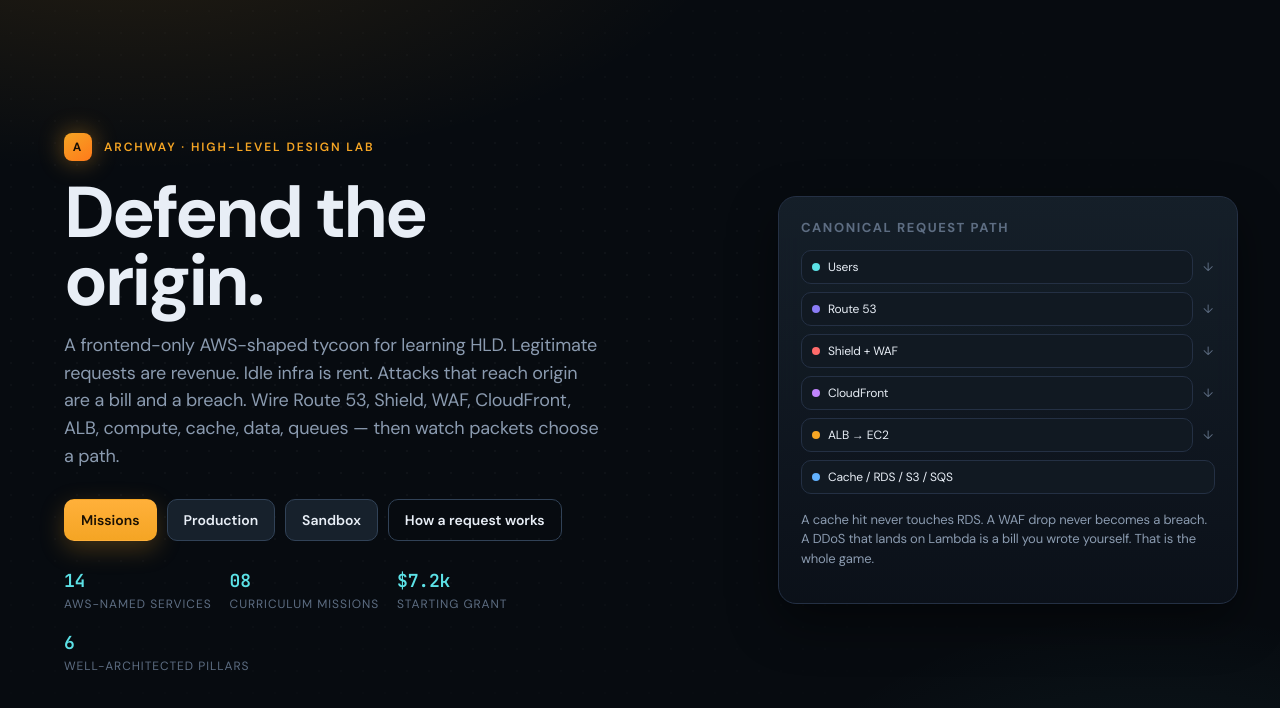
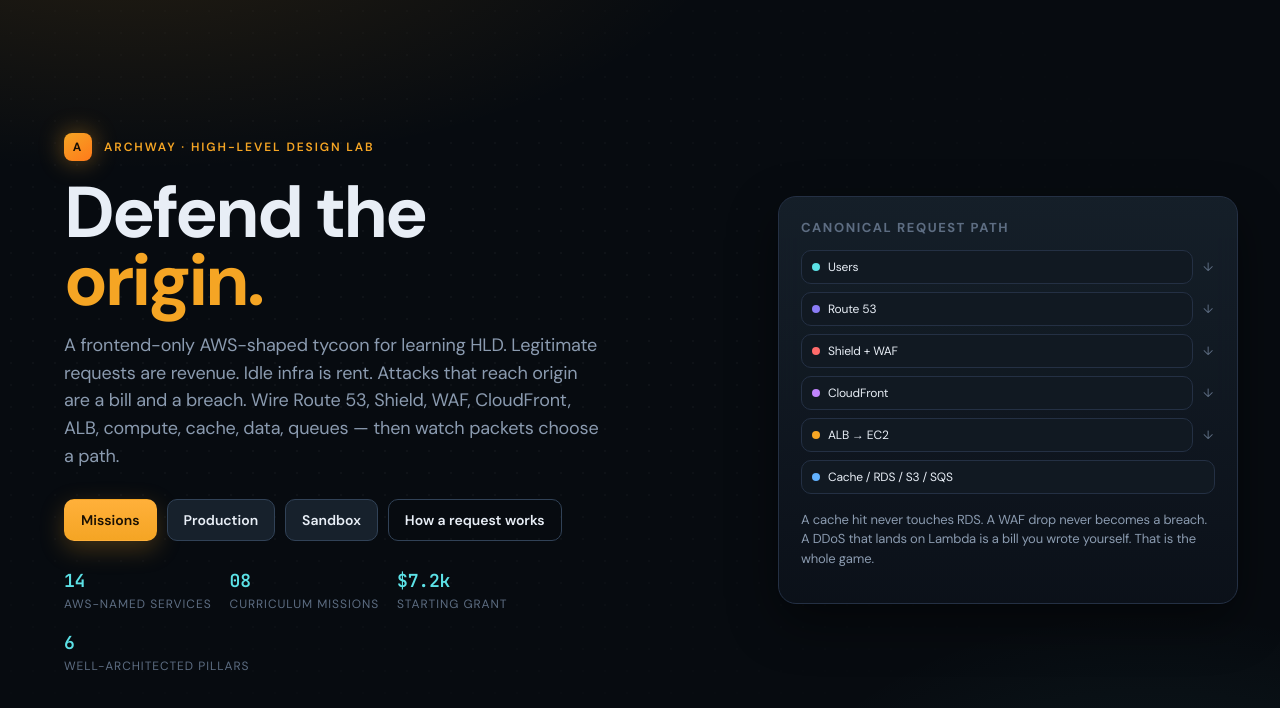
Before and after one commit to akgarhwal/archway, a React (Vite) app: page / in a window 1280 px wide. Shown: the top 708 px of the page. Built offline with nearby package versions, Linux system fonts and the light colour scheme; no server answers.

Commit message:
Highlight origin in the title in brand amber

```diff
--- a/src/components/TitleScreen.tsx
+++ b/src/components/TitleScreen.tsx
@@ -20,7 +20,7 @@
         <h1>
           Defend the
           <br />
-          origin.
+          <span>origin.</span>
         </h1>
         <p className="lede">
           A frontend-only AWS-shaped tycoon for learning HLD. Legitimate requests are revenue.
```
